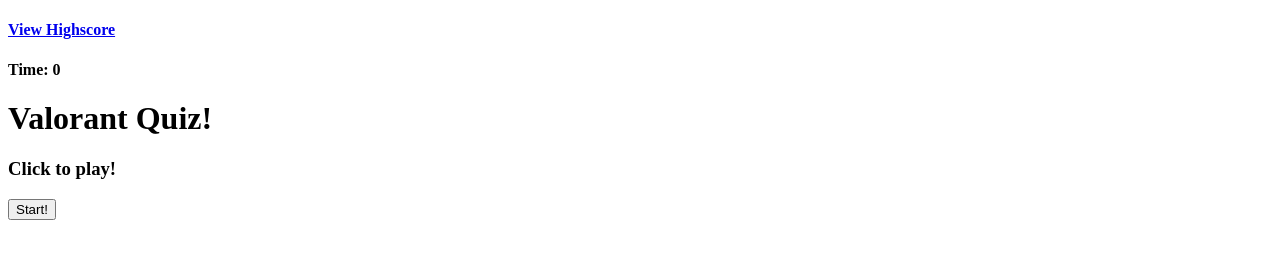
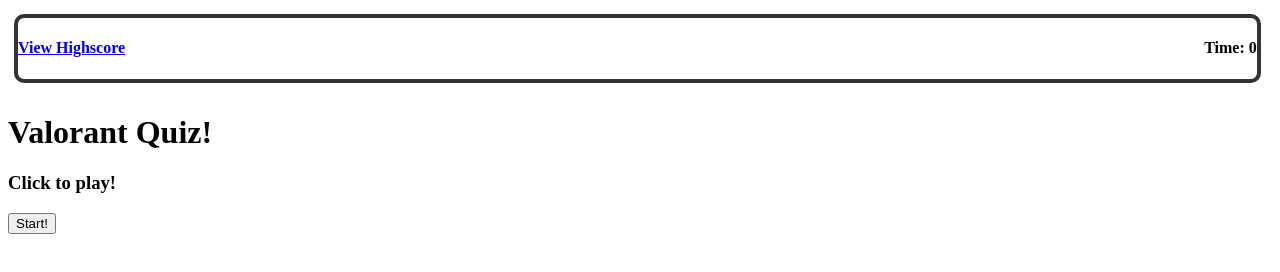
Before and after one commit to jenryval/Code-Quiz, a plain HTML site: page index.html in a window 1280 px wide. Drawn offline with Linux system fonts and the light colour scheme.

Commit message:
got the CSS nav bar looking neeaattt

```diff
--- a/index.html
+++ b/index.html
@@ -2,7 +2,7 @@
 
 <html>
 	<head>
-		<title>Code Quiz</title>
+		<title>Valorant Quiz</title>
 		<meta charset="UTF-8">
 		<link href="styles.css" rel="stylesheet" type="text/css">
         <script src = "script.js" type="text/javascript"></script>
--- a/styles.css
+++ b/styles.css
@@ -0,0 +1,20 @@
+/* nav bar  */
+
+#nav{
+    display: block;
+    background-color: white;
+    display: inline-block;
+    width: 98%;
+    border: 4px solid #333333;
+    margin: 6px;
+    border-radius: 10px;
+}
+
+
+.right{
+    float: right;
+}
+
+.left{
+    float: left;
+}
```
